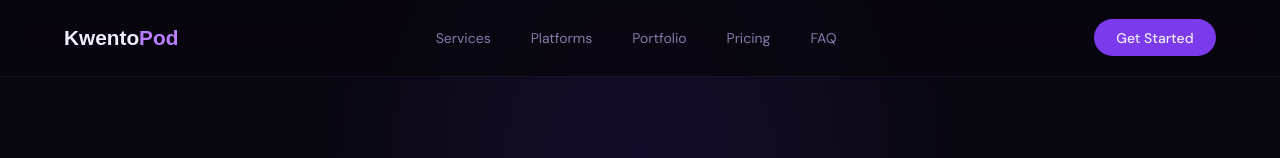
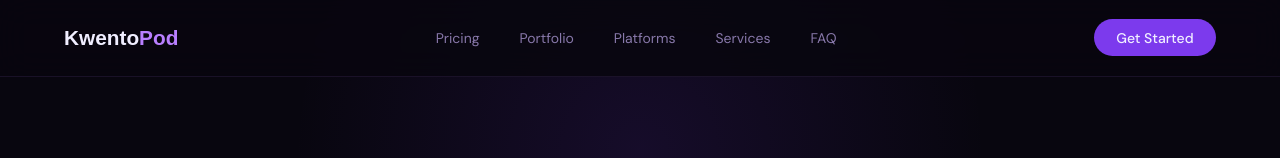
Before and after one commit to Chotteee/kwentopod, a Next.js app in the folder kwentopod/: page / in a window 1280 px wide. Shown: the top 158 px of the page. Built offline with nearby package versions, Linux system fonts and the light colour scheme; a web font is replaced by a local one.

Commit message:
Update Nav.js

```diff
--- a/kwentopod/components/Nav.js
+++ b/kwentopod/components/Nav.js
@@ -6,10 +6,10 @@ export default function Nav() {
     <nav className="nav">
       <Link href="#" className="navLogo">Kwento<span>Pod</span></Link>
       <ul className="navLinks">
+        <li><a href="#pricing">Pricing</a></li>
+        <li><a href="#portfolio">Portfolio</a></li>
+        <li><a href="#platforms">Platforms</a></li>
         <li><a href="#services">Services</a></li>
-        <li><a href="#platforms">Platforms</a></li>
-        <li><a href="#portfolio">Portfolio</a></li>
-        <li><a href="#pricing">Pricing</a></li>
         <li><a href="#faq">FAQ</a></li>
       </ul>
       <a href="#contact" className="navCta">Get Started</a>
```
